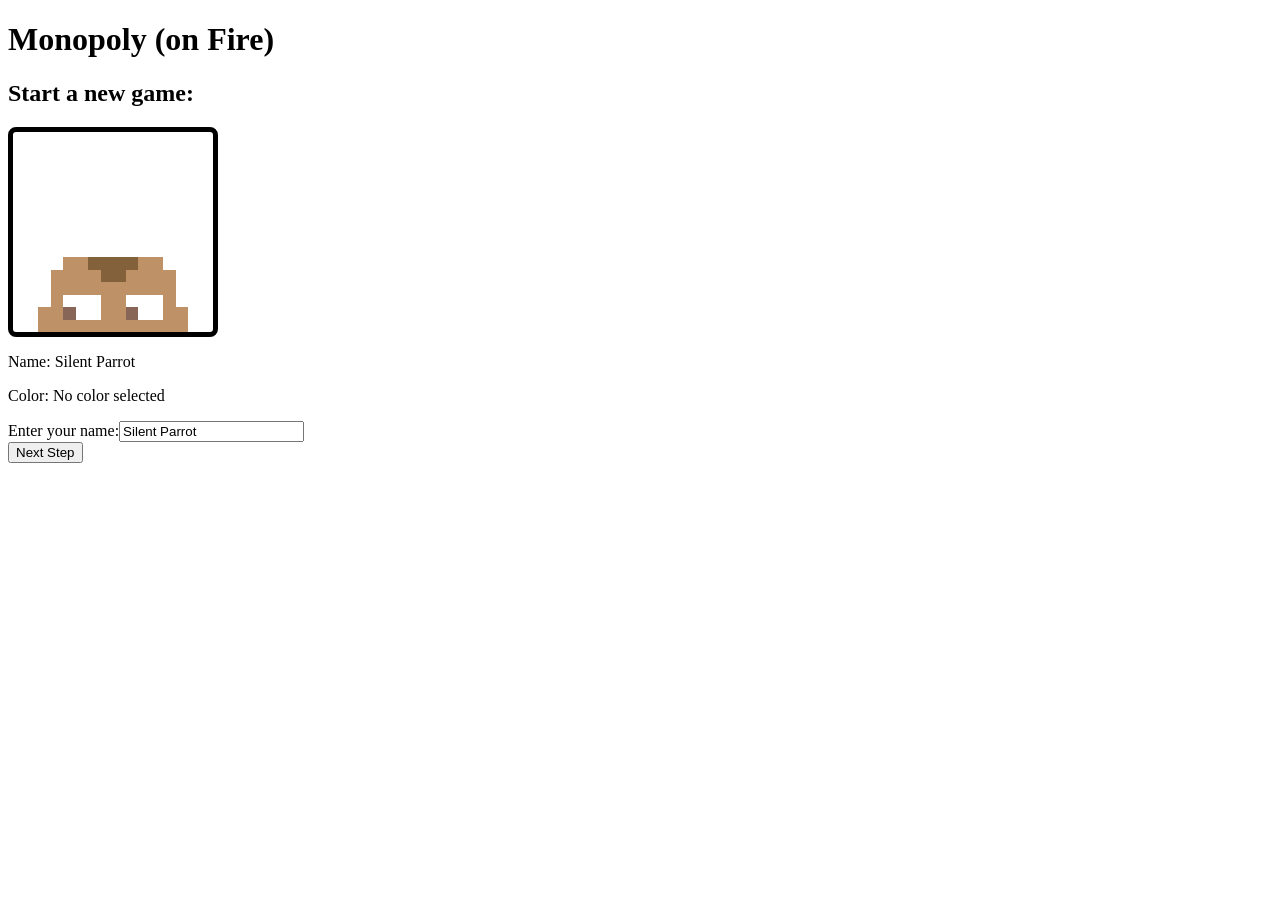
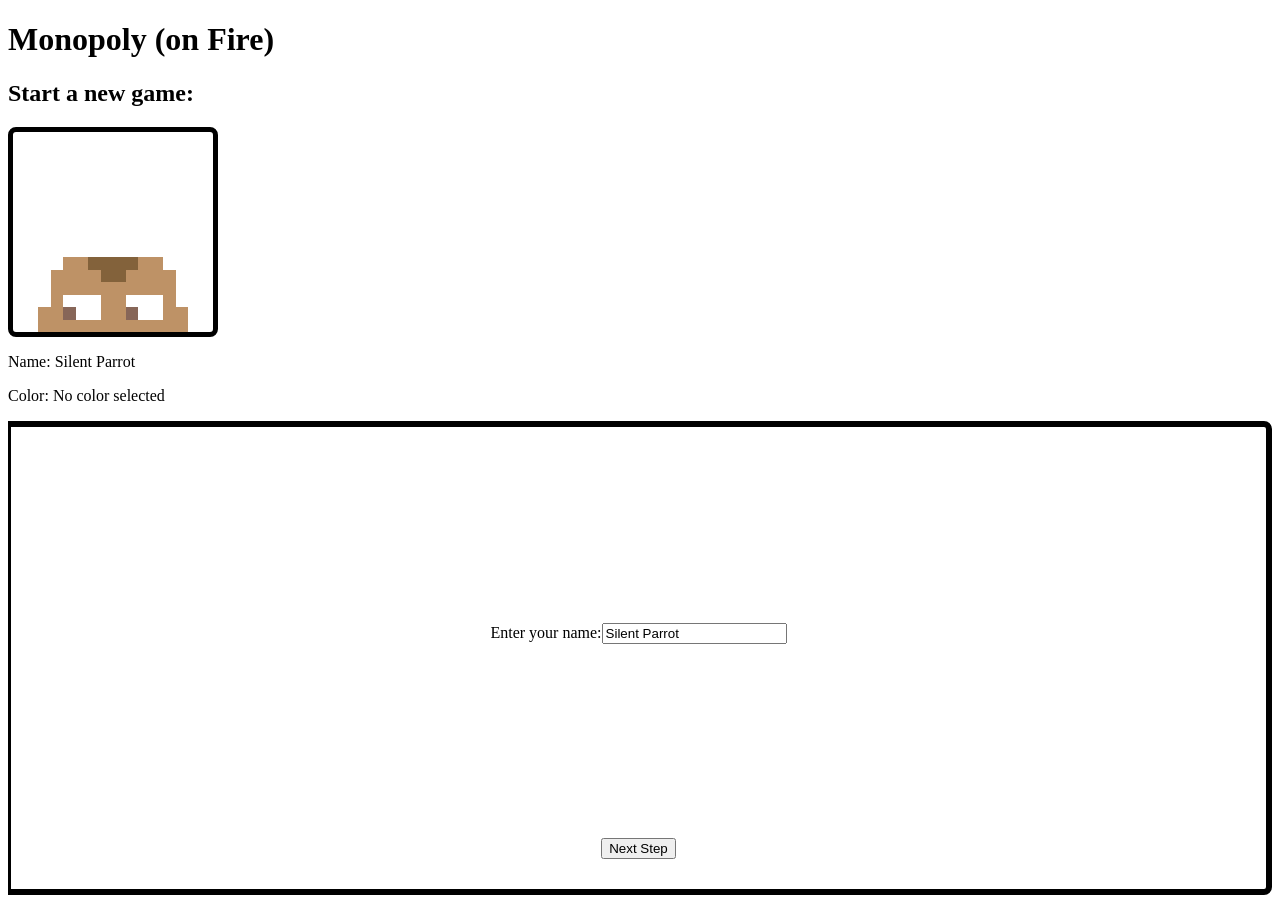
Before and after one commit to mbosselmann/pyropoly, a Next.js app: page / in a window 1280 px wide. Before the commit the page ends 800 px from the top, so only its background shows below. Built offline with nearby package versions, Linux system fonts and the light colour scheme.

Commit message:
Update new game form

```diff
--- a/src/components/NewGameForm.tsx
+++ b/src/components/NewGameForm.tsx
@@ -2,6 +2,7 @@ import Link from "next/link";
 import RadioForm from "@/components/RadioForm";
 import { Avatar } from "@/types/Avatar";
 import { Color } from "@/types/Color";
+import styled from "styled-components";
 
 interface NewGameFormProps {
   userName: string;
@@ -16,6 +17,18 @@ interface NewGameFormProps {
   updateUserName: (arg0: string) => void;
 }
 
+const Form = styled.form`
+  grid-area: form;
+  display: grid;
+  grid-template-rows: 1fr 3rem;
+  place-items: center;
+  padding: 1rem;
+  border: 0.4rem solid black;
+  border-left: 0.2rem solid black;
+  border-radius: 0 0.5rem 0.5rem 0;
+  min-height: 430px;
+`;
+
 export default function NewGameForm({
   userName,
   avatars,
@@ -29,9 +42,9 @@ export default function NewGameForm({
   updateCurrentStep,
 }: NewGameFormProps) {
   return (
-    <form aria-labelledby="game-start">
+    <Form aria-labelledby="game-start">
       {currentStep === 1 && (
-        <>
+        <div>
           <label htmlFor="user-name">Enter your name:</label>
           <input
             type="text"
@@ -39,7 +52,7 @@ export default function NewGameForm({
             defaultValue={userName}
             onChange={(event) => updateUserName(event.target.value)}
           />
-        </>
+        </div>
       )}
       {currentStep === 2 && (
         <RadioForm
@@ -62,33 +75,14 @@ export default function NewGameForm({
         />
       )}
       {currentStep === 4 && (
-        <>
-          <fieldset>
-            <legend>Select amount of opponents</legend>
-            <input type="radio" id="one-opponent" name="amount-of-opponents" />
-            <label htmlFor="one-opponents">1</label>
-            <input type="radio" id="two-opponents" name="amount-of-opponents" />
-            <label htmlFor="two-opponents">2</label>
-            <input
-              type="radio"
-              id="three-opponents"
-              name="amount-of-opponents"
+        <RadioForm
+          data={avatars}
+          selectedAvatar={selectedAvatar}
+          legend="Select your opponents:"
+          onChange={updateSelectedAvatar}
+          selectedColor={selectedColor}
+          inputName="avatar"
         />
-            <label htmlFor="three-opponents">3</label>
-            <input
-              type="radio"
-              id="four-opponents"
-              name="amount-of-opponents"
-            />
-            <label htmlFor="four-opponents">4</label>
-            <input
-              type="radio"
-              id="five-opponents"
-              name="amount-of-opponents"
-            />
-            <label htmlFor="five-opponents">5</label>
-          </fieldset>
-        </>
       )}
       <section>
         {currentStep !== 1 && (
@@ -99,12 +93,14 @@ export default function NewGameForm({
             Back to previous step
           </button>
         )}
+        {currentStep !== 4 && (
           <button
             type="button"
             onClick={() => updateCurrentStep(currentStep + 1)}
           >
             Next Step
           </button>
+        )}
         {currentStep === 4 && (
           <>
             <button type="button" onClick={() => updateCurrentStep(1)}>
@@ -114,6 +110,6 @@ export default function NewGameForm({
           </>
         )}
       </section>
-    </form>
+    </Form>
   );
 }
```
Lines whose indentation alone changed are shown as unchanged.
